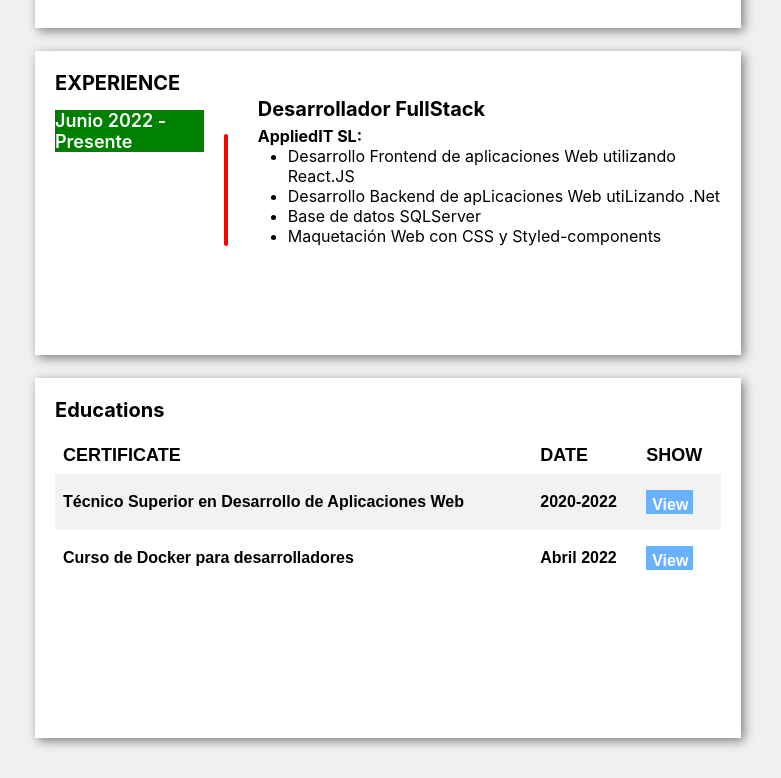
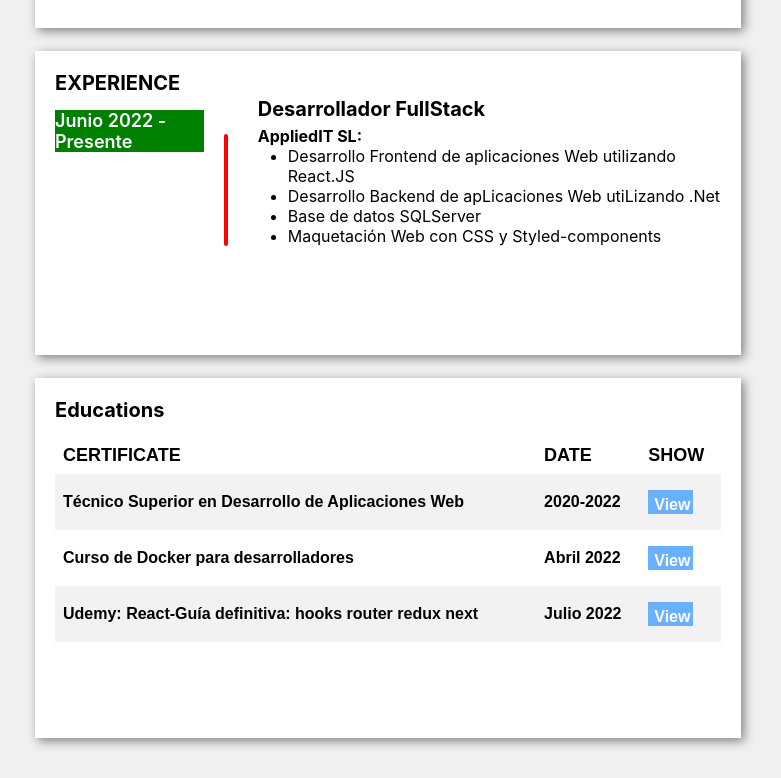
Before and after one commit to ABulpe/my-curriculum, a React (Create React App) app: page / in a window 1280 px wide. Shown: the part 2256-3034 px from the top of the page, without its empty margins (393-1174 px from the left). Built offline with nearby package versions, Linux system fonts and the light colour scheme.

Commit message:
new change

```diff
--- a/src/components/Eduactions/Educations.jsx
+++ b/src/components/Eduactions/Educations.jsx
@@ -36,7 +36,15 @@ const Educations = () =>{
                     }
                     }>View</Button></Td>
                 </Tr>
-
+                <Tr>
+                    <Td>Udemy: React-Guía definitiva: hooks router redux next</Td>
+                    <Td>Julio 2022</Td>
+                    <Td><Button onClick={() => {
+                        setModalState(true)
+                        setImage("/storage/img/reactCurso.jpg")
+                    }
+                    }>View</Button></Td>
+                </Tr>
 
             </Tbody>
         </Table>
```
Also changed, not shown: public/storage/img/reactCurso.jpg (added).
